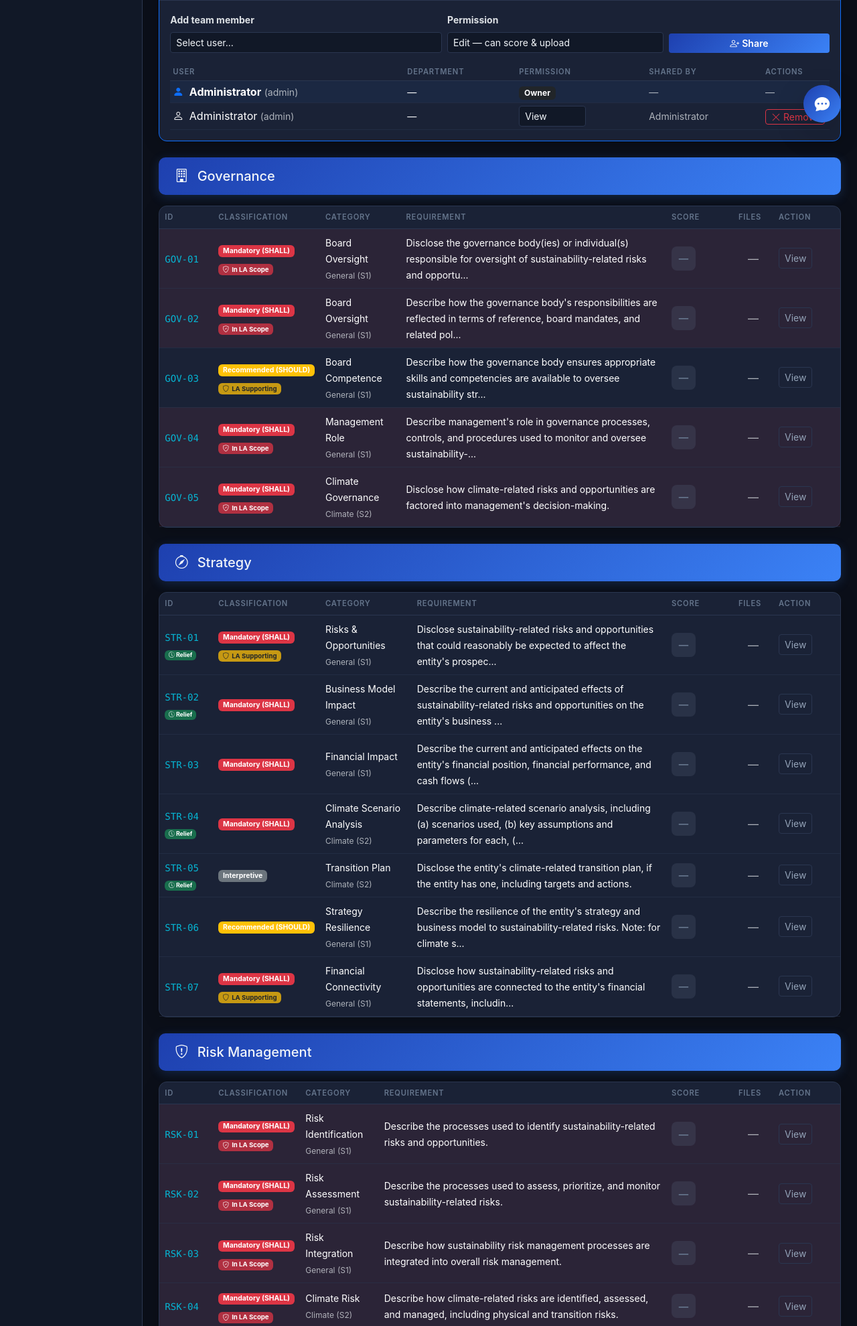
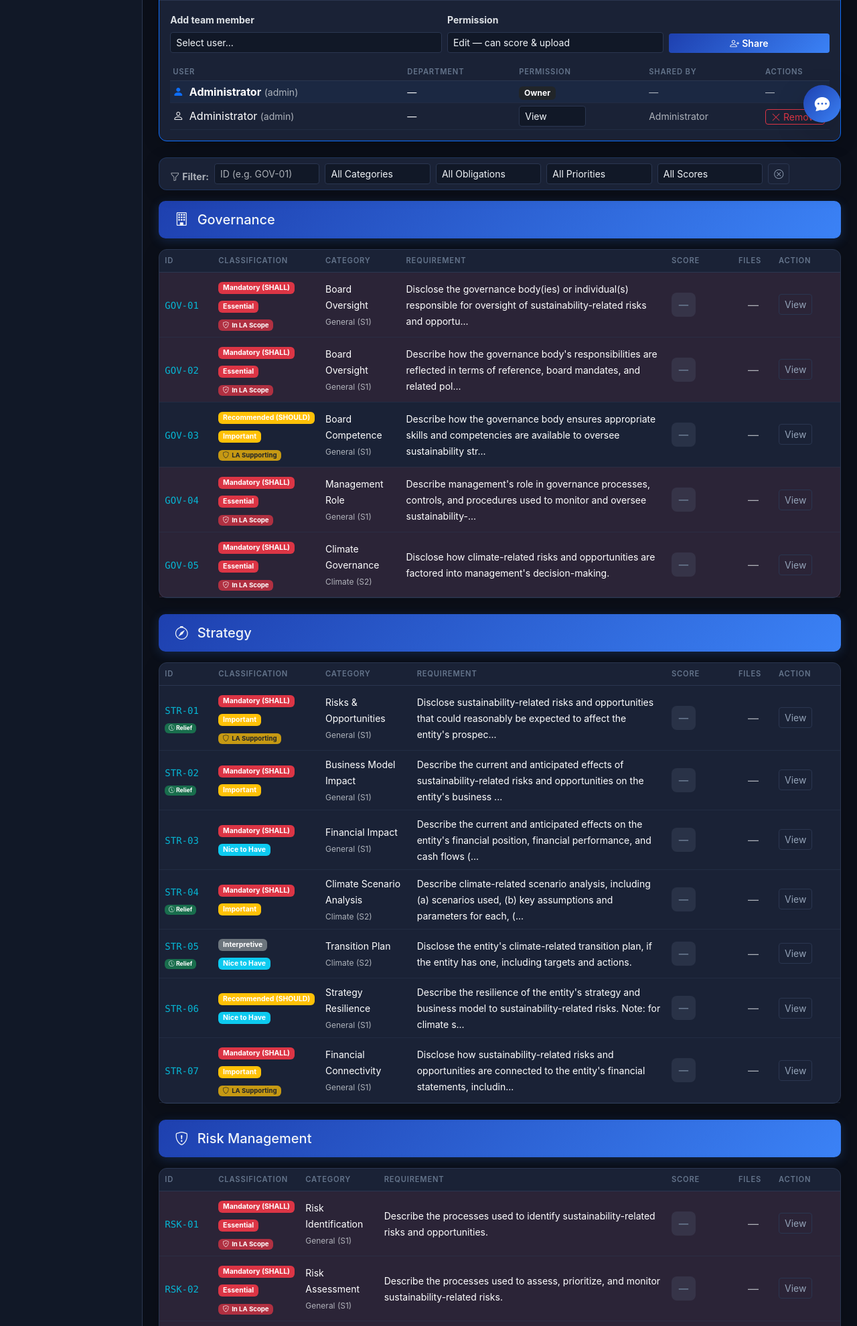
Before and after one commit to ariukab0103-tech/Ariuka, a Flask app: page /assessments/1 in a window 1280 px wide. Shown: the part 593-2573 px from the top of the page at 67% size. Run offline with Flask 3, Linux system fonts and the light colour scheme; a user stored in the database is signed in; data comes from the database, SQL or seed files in the repository; tables that the repository leaves empty hold one stand-in row (values such as "Sample post").

Commit message:
Add criteria filters: ID, Category, Obligation, Priority, Score
- Filter bar above criteria tables with dropdowns and text search
- Client-side JS filtering across all pillar tables
- Priority badge (Essential/Important/Nice to Have) now shown in Classification column
- Data attributes on rows update when scores change inline
- Shows count of matching criteria (e.g. "8/26 shown")

https://claude.ai/code/session_01Wt7TLoc8snsE7W7mit7os7

```diff
--- a/app/templates/assessment/view.html
+++ b/app/templates/assessment/view.html
@@ -430,6 +430,70 @@
 <!-- Criteria by Pillar (with inline editing) -->
 <form method="POST" action="{{ url_for('assessment.bulk_save', assessment_id=assessment.id) }}" id="bulkSaveForm">
 
+<!-- Filter Bar -->
+<div class="card mb-3" style="border: 1px solid rgba(59,130,246,0.2);">
+    <div class="card-body py-2">
+        <div class="row g-2 align-items-end">
+            <div class="col-auto">
+                <small class="fw-bold text-muted"><i class="bi bi-funnel me-1"></i>Filter:</small>
+            </div>
+            <div class="col-md-2">
+                <input type="text" class="form-control form-control-sm" id="filterID" placeholder="ID (e.g. GOV-01)" oninput="applyFilters()">
+            </div>
+            <div class="col-md-2">
+                <select class="form-select form-select-sm" id="filterCategory" onchange="applyFilters()">
+                    <option value="">All Categories</option>
+                    {% set seen_cats = [] %}
+                    {% for pillar, criteria in criteria_by_pillar.items() %}
+                    {% for c in criteria %}
+                    {% if c.category not in seen_cats %}
+                    {% if seen_cats.append(c.category) %}{% endif %}
+                    <option value="{{ c.category }}">{{ c.category }}</option>
+                    {% endif %}
+                    {% endfor %}
+                    {% endfor %}
+                </select>
+            </div>
+            <div class="col-md-2">
+                <select class="form-select form-select-sm" id="filterObligation" onchange="applyFilters()">
+                    <option value="">All Obligations</option>
+                    <option value="mandatory">Mandatory (SHALL)</option>
+                    <option value="recommended">Recommended (SHOULD)</option>
+                    <option value="interpretive">Interpretive</option>
+                </select>
+            </div>
+            <div class="col-md-2">
+                <select class="form-select form-select-sm" id="filterPriority" onchange="applyFilters()">
+                    <option value="">All Priorities</option>
+                    <option value="essential">Essential</option>
+                    <option value="important">Important</option>
+                    <option value="nice_to_have">Nice to Have</option>
+                </select>
+            </div>
+            <div class="col-md-2">
+                <select class="form-select form-select-sm" id="filterScore" onchange="applyFilters()">
+                    <option value="">All Scores</option>
+                    <option value="unscored">Unscored</option>
+                    <option value="0">0 - Non-existent</option>
+                    <option value="1">1 - Initial</option>
+                    <option value="2">2 - Developing</option>
+                    <option value="3">3 - Defined</option>
+                    <option value="4">4 - Managed</option>
+                    <option value="5">5 - Optimized</option>
+                </select>
+            </div>
+            <div class="col-auto">
+                <button type="button" class="btn btn-outline-secondary btn-sm" onclick="clearFilters()" title="Clear filters">
+                    <i class="bi bi-x-circle"></i>
+                </button>
+            </div>
+            <div class="col-auto">
+                <small class="text-muted" id="filterCount"></small>
+            </div>
+        </div>
+    </div>
+</div>
+
 {% for pillar, criteria in criteria_by_pillar.items() %}
 <div class="pillar-header">
     <h5 class="mb-0">
@@ -459,7 +523,11 @@
             <tbody>
                 {% for c in criteria %}
                 {% set resp = responses.get(c.id) %}
-                <tr{% if c.la_scope == 'in_scope' %} style="background: rgba(239,68,68,0.08);"{% endif %}>
+                <tr class="criteria-row"
+                    data-cid="{{ c.id }}" data-category="{{ c.category }}"
+                    data-obligation="{{ c.obligation }}" data-priority="{{ c.la_priority }}"
+                    data-score="{{ resp.score if resp and resp.score is not none else '' }}"
+                    {% if c.la_scope == 'in_scope' %} style="background: rgba(239,68,68,0.08);"{% endif %}>
                     <td>
                         <code>{{ c.id }}</code>
                         {% if c.transitional_relief %}
@@ -471,6 +539,11 @@
                         <span class="badge bg-{{ ob.get('badge', 'secondary') }} mb-1" style="font-size: 0.65em;"
                               title="{{ ob.get('description', '') }}">
                             {{ ob.get('label', c.obligation) }}
+                        </span>
+                        {% set lp = la_priority_labels.get(c.la_priority, {}) %}
+                        <span class="badge bg-{{ lp.get('badge', 'secondary') }} mb-1" style="font-size: 0.65em;"
+                              title="{{ lp.get('description', '') }}">
+                            {{ lp.get('label', c.la_priority) }}
                         </span>
                         <br>
                         {% set la = la_scope_labels.get(c.la_scope, {}) %}
@@ -678,6 +751,9 @@ function markChanged(sel) {
         sel.classList.remove('border-primary', 'border-2');
     }
 
+    // Update data-score attribute for filtering
+    row.dataset.score = sel.value;
+
     const count = countChanges();
     hasChanges = count > 0;
     const bar = document.getElementById('saveBar');
@@ -686,6 +762,54 @@ function markChanged(sel) {
         bar.classList.toggle('d-none', !hasChanges);
     }
     if (counter) counter.textContent = count;
+}
+
+/* ── Criteria Filters ── */
+function applyFilters() {
+    const idVal = document.getElementById('filterID').value.toLowerCase().trim();
+    const catVal = document.getElementById('filterCategory').value;
+    const obVal = document.getElementById('filterObligation').value;
+    const prVal = document.getElementById('filterPriority').value;
+    const scVal = document.getElementById('filterScore').value;
+
+    const rows = document.querySelectorAll('.criteria-row');
+    let shown = 0, total = rows.length;
+
+    rows.forEach(row => {
+        let visible = true;
+        if (idVal && !row.dataset.cid.toLowerCase().includes(idVal)) visible = false;
+        if (catVal && row.dataset.category !== catVal) visible = false;
+        if (obVal && row.dataset.obligation !== obVal) visible = false;
+        if (prVal && row.dataset.priority !== prVal) visible = false;
+        if (scVal) {
+            if (scVal === 'unscored') {
+                if (row.dataset.score !== '') visible = false;
+            } else {
+                if (row.dataset.score !== scVal) visible = false;
+            }
+        }
+
+        row.style.display = visible ? '' : 'none';
+        if (visible) shown++;
+    });
+
+    const countEl = document.getElementById('filterCount');
+    if (countEl) {
+        if (idVal || catVal || obVal || prVal || scVal) {
+            countEl.textContent = shown + '/' + total + ' shown';
+        } else {
+            countEl.textContent = '';
+        }
+    }
+}
+
+function clearFilters() {
+    document.getElementById('filterID').value = '';
+    document.getElementById('filterCategory').value = '';
+    document.getElementById('filterObligation').value = '';
+    document.getElementById('filterPriority').value = '';
+    document.getElementById('filterScore').value = '';
+    applyFilters();
 }
 
 function resetScores() {
```
